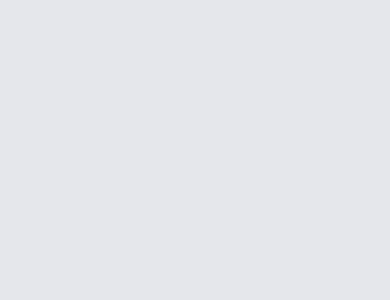
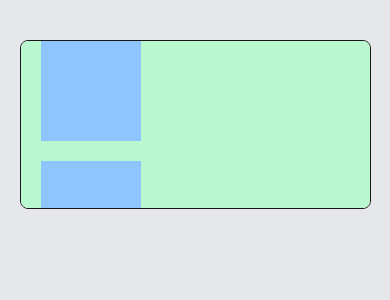
Before and after one commit to rylsherdamz-rgb/ecommerce, a Next.js app: page / in a window 390 px wide. Shown: the top 300 px of the page. Built offline with nearby package versions, Linux system fonts and the light colour scheme.

Commit message:
adding style and responsiveness to the carousel

```diff
--- a/components/Carousel.tsx
+++ b/components/Carousel.tsx
@@ -1,7 +1,20 @@
 // import the types for type safety
 
 export default function Carousel() {
-  return <div className="w-full max-sm:px-5 md:px-10 rounded-lg bg-green-200">
+  return <div className="w-full border h-[20vh] max-sm:overflow-y-auto md:overflow-x-auto
+    max-sm:grid max-sm:grid-col-2 md:flex max-sm:flex-col
+    max-sm:gap-y-5 md:gap-x-10
+    md:flex-row  max-sm:
+    max-sm:px-5 md:px-10 rounded-lg bg-green-200">
+    <div className="w-25 h-25 bg-blue-300">
+    </div>
+    <div className="w-25 h-25 bg-blue-300">
+    </div>
+<div className="w-25 h-25 bg-blue-300">
+    </div>
+
+
+
 
   </div>
 }
```
